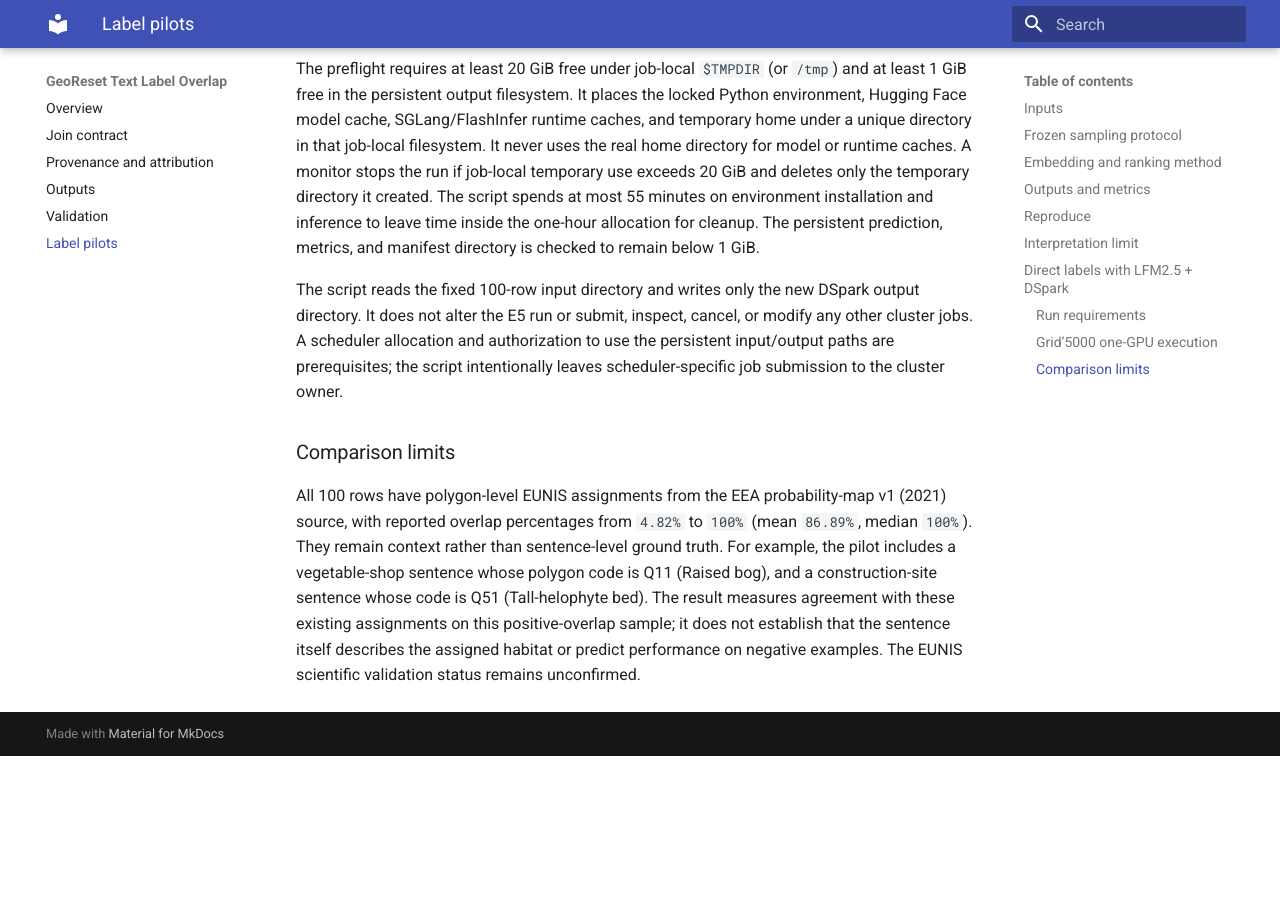
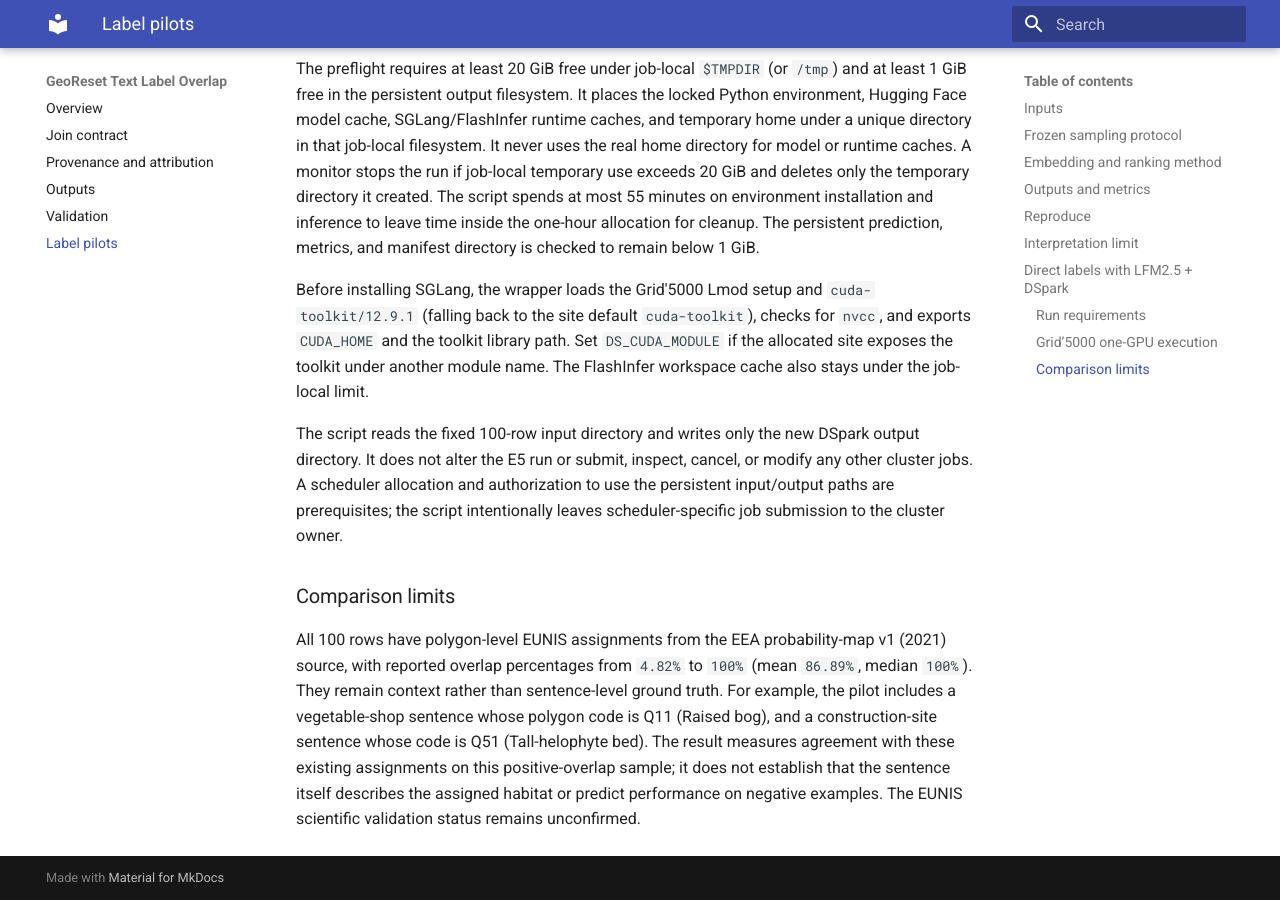
Before and after one commit to NoeFlandre/georeset-text-label-benchmark, an MkDocs documentation site: the page built from docs/pilot.md, in a window 1280 px wide and 900 px high, scrolled down 5418 px. Built offline with MkDocs 1.6.1 and Material for MkDocs 9.7.7, drawn with Linux system fonts in a browser that asks for light colours; before the commit the page ends 6174 px from its top, so only the background shows below that; some of the changed text lies outside the part shown.

Commit message:
Load CUDA toolkit for Grid5000 DSpark runner

````diff
--- a/docs/pilot.md
+++ b/docs/pilot.md
@@ -188,7 +188,7 @@ revision whose exact file hashes match the manifest. Install the runtime in a
 dedicated environment:
 
 ```bash
-uv sync --locked --all-groups --extra dspark
+uv sync --locked --no-default-groups --extra dspark
 ```
 
 Then run the adapter against that frozen directory. By default it writes to
@@ -247,6 +247,12 @@ at most 55 minutes on environment installation and inference to leave time
 inside the one-hour allocation for cleanup. The persistent prediction,
 metrics, and manifest directory is checked to remain below 1 GiB.
 
+Before installing SGLang, the wrapper loads the Grid'5000 Lmod setup and
+`cuda-toolkit/12.9.1` (falling back to the site default `cuda-toolkit`), checks
+for `nvcc`, and exports `CUDA_HOME` and the toolkit library path. Set
+`DS_CUDA_MODULE` if the allocated site exposes the toolkit under another module
+name. The FlashInfer workspace cache also stays under the job-local limit.
+
 The script reads the fixed 100-row input directory and writes only the new
 DSpark output directory. It does not alter the E5 run or submit, inspect,
 cancel, or modify any other cluster jobs. A scheduler allocation and
````
Also changed, not shown: 2 other files.
